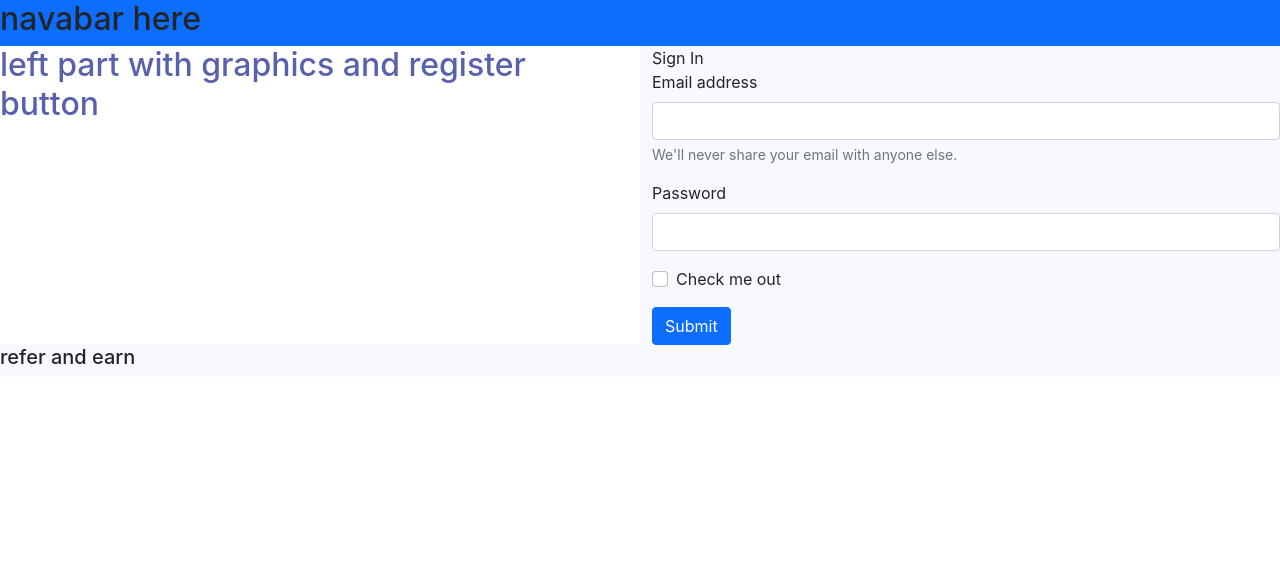
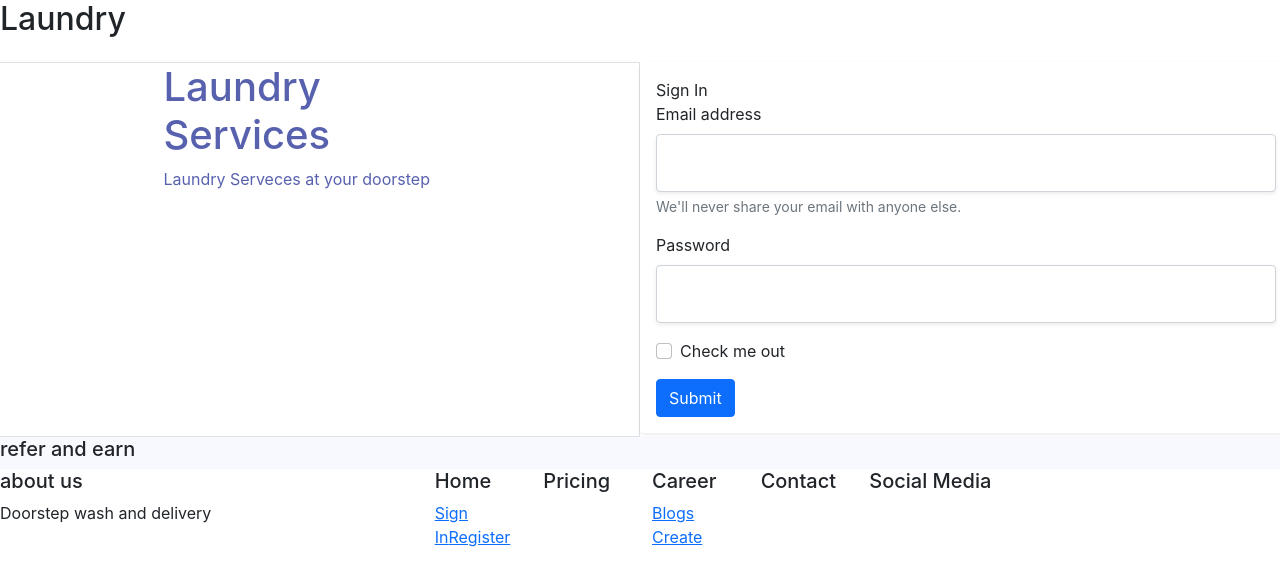
Before and after one commit to radhe-ji-dev/laundry-service-mycopy, a React (Create React App) app: page / in a window 1280 px wide. Shown: the top 586 px of the page. Built offline with nearby package versions, Linux system fonts and the light colour scheme.

Commit message:
compelete stucture

```diff
--- /dev/null
+++ b/src/components/Footer.js
@@ -0,0 +1,37 @@
+import React from "react";
+
+function Footer(props) {
+  return (
+    <div>
+      <footer className="row">
+        <div className="col-md-4">
+          <h5>about us</h5>
+          <p>Doorstep wash and delivery</p>
+        </div>
+        <div className="col-md-1">
+          <h5>Home</h5>
+          <a href="#">Sign In</a>
+          <a href="#">Register</a>
+        </div>
+        <div className="col-md-1">
+          <h5>Pricing</h5>
+        </div>
+        <div className="col-md-1">
+          <h5>Career</h5>
+          <a href="#">Blogs</a>
+          <br></br>
+          <a href="#">Create</a>
+        </div>
+
+        <div className="col-md-1">
+          <h5>Contact</h5>
+        </div>
+        <div className="col-md-4">
+          <h5>Social Media</h5>
+        </div>
+      </footer>
+    </div>
+  );
+}
+
+export default Footer;
--- a/src/components/Homepage.js
+++ b/src/components/Homepage.js
@@ -3,7 +3,7 @@ import Login from "./Login";
 import Navbar from "./Navbar";
 import HomepageLeft from "./HomepageLeft";
 import Referbanner from "./Referbanner";
-
+import Footer from "./Footer";
 function homepage(props) {
   return (
     <>
@@ -17,6 +17,7 @@ function homepage(props) {
       <div className="row " style={{ Color: "red" }}>
         <Referbanner />
       </div>
+      <Footer />
     </>
   );
 }
--- a/src/components/HomepageLeft.js
+++ b/src/components/HomepageLeft.js
@@ -2,8 +2,18 @@ import React from "react";
 
 function Navbar(props) {
   return (
-    <div className="col-md-6" style={{ color: "#5861AE" }}>
-      <h2>left part with graphics and register button</h2>
+    <div className="col-md-6 border mt-3 " style={{ color: "#5861AE" }}>
+      <div className="row ">
+        <h1 className="offset-md-3 col-md-6 " style={{ fontSize: "48" }}>
+          Laundry Services
+        </h1>
+        <p className="offset-md-3 col-md-6">
+          Laundry Serveces at your doorstep
+        </p>
+      </div>
+      <div className="row">
+        <button className="btn"></button>
+      </div>
     </div>
   );
 }
--- a/src/components/Login.js
+++ b/src/components/Login.js
@@ -2,40 +2,40 @@ import React from "react";
 
 function login(props) {
   return (
-    <div className="col-md-6 " style={{ backgroundColor: "#F8F9FF" }}>
+    <div className="col-md-6 mt-3 shadow-sm p-3 mb-1 bg-white rounded">
       <form>
         <label>Sign In</label>
-        <div class="mb-3">
+        <div className="mb-3">
           <label for="exampleInputEmail1" class="form-label">
             Email address
           </label>
           <input
             type="email"
-            class="form-control"
+            className="form-control shadow-sm p-3"
             id="exampleInputEmail1"
             aria-describedby="emailHelp"
           />
-          <div id="emailHelp" class="form-text">
+          <div id="emailHelp" className="form-text">
             We'll never share your email with anyone else.
           </div>
         </div>
         <div class="mb-3">
-          <label for="exampleInputPassword1" class="form-label">
+          <label for="exampleInputPassword1" className="form-label">
             Password
           </label>
           <input
             type="password"
-            class="form-control"
+            className="form-control shadow-sm p-3"
             id="exampleInputPassword1"
           />
         </div>
-        <div class="mb-3 form-check">
+        <div className="mb-3 form-check">
           <input type="checkbox" class="form-check-input" id="exampleCheck1" />
-          <label class="form-check-label" for="exampleCheck1">
+          <label className="form-check-label" for="exampleCheck1">
             Check me out
           </label>
         </div>
-        <button type="submit" class="btn btn-primary">
+        <button type="submit" className="btn btn-primary">
           Submit
         </button>
       </form>
--- a/src/components/Navbar.js
+++ b/src/components/Navbar.js
@@ -2,8 +2,8 @@ import React from "react";
 
 function Navbar(props) {
   return (
-    <div className="col-xs-12 bg-primary">
-      <h2>navabar here</h2>
+    <div className="col-xs-12">
+      <h2>Laundry</h2>
     </div>
   );
 }
--- a/src/components/Referbanner.js
+++ b/src/components/Referbanner.js
@@ -2,7 +2,7 @@ import React from "react";
 
 function Referbanner(props) {
   return (
-    <div className="col-xs-12" style={{ backgroundColor: "#F8F9FF" }}>
+    <div className="col-xs-12" style={{ backgroundColor: "var(--lightblue)" }}>
       <h5>refer and earn</h5>
     </div>
   );
--- a/src/index.css
+++ b/src/index.css
@@ -1,13 +1,17 @@
+:root {
+  --blue: #5861ae;
+  --lightblue: #b9c0fd1a;
+}
 body {
   margin: 0;
-  font-family: -apple-system, BlinkMacSystemFont, 'Segoe UI', 'Roboto', 'Oxygen',
-    'Ubuntu', 'Cantarell', 'Fira Sans', 'Droid Sans', 'Helvetica Neue',
+  font-family: -apple-system, BlinkMacSystemFont, "Segoe UI", "Roboto", "Oxygen",
+    "Ubuntu", "Cantarell", "Fira Sans", "Droid Sans", "Helvetica Neue",
     sans-serif;
   -webkit-font-smoothing: antialiased;
   -moz-osx-font-smoothing: grayscale;
 }
 
 code {
-  font-family: source-code-pro, Menlo, Monaco, Consolas, 'Courier New',
+  font-family: source-code-pro, Menlo, Monaco, Consolas, "Courier New",
     monospace;
 }
```
